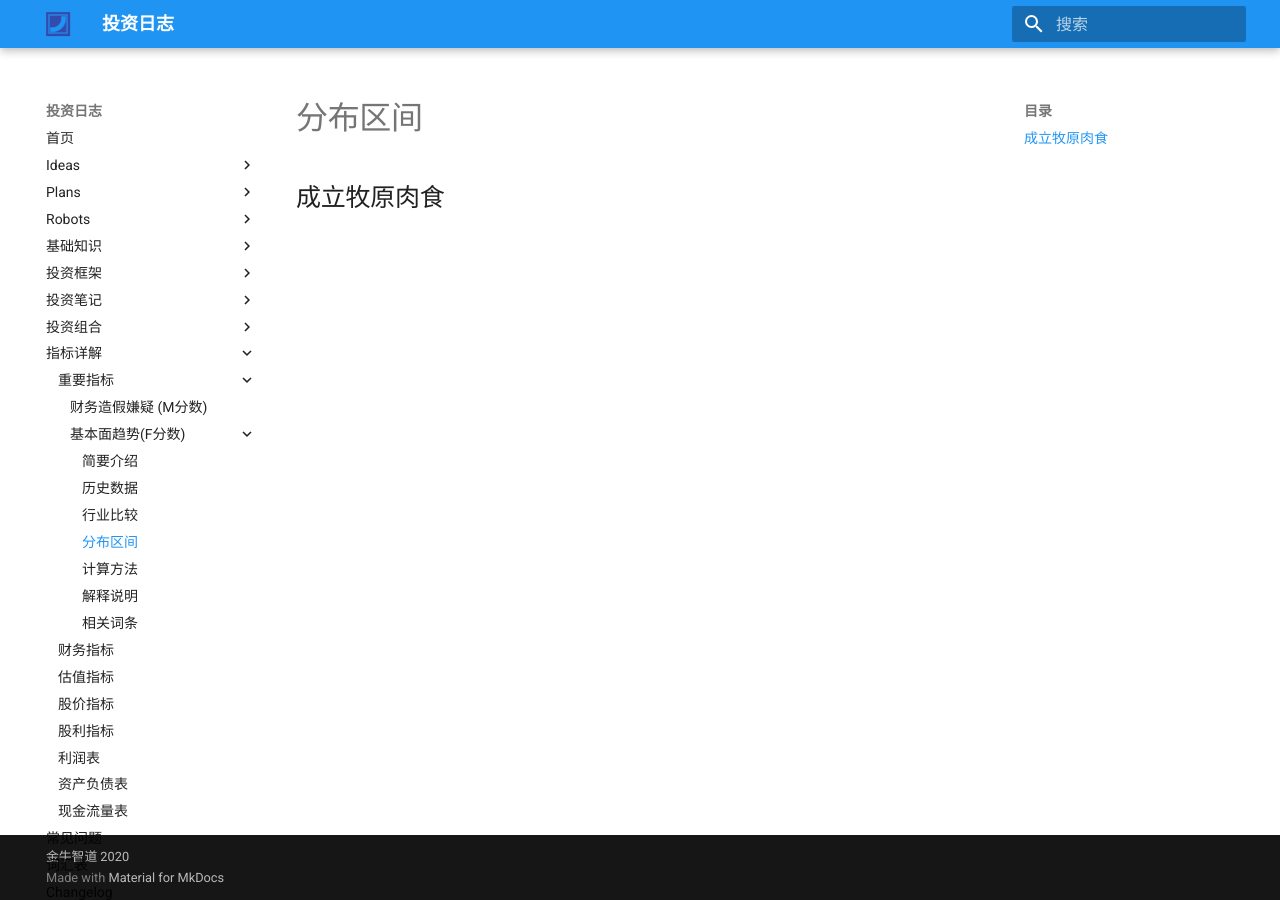
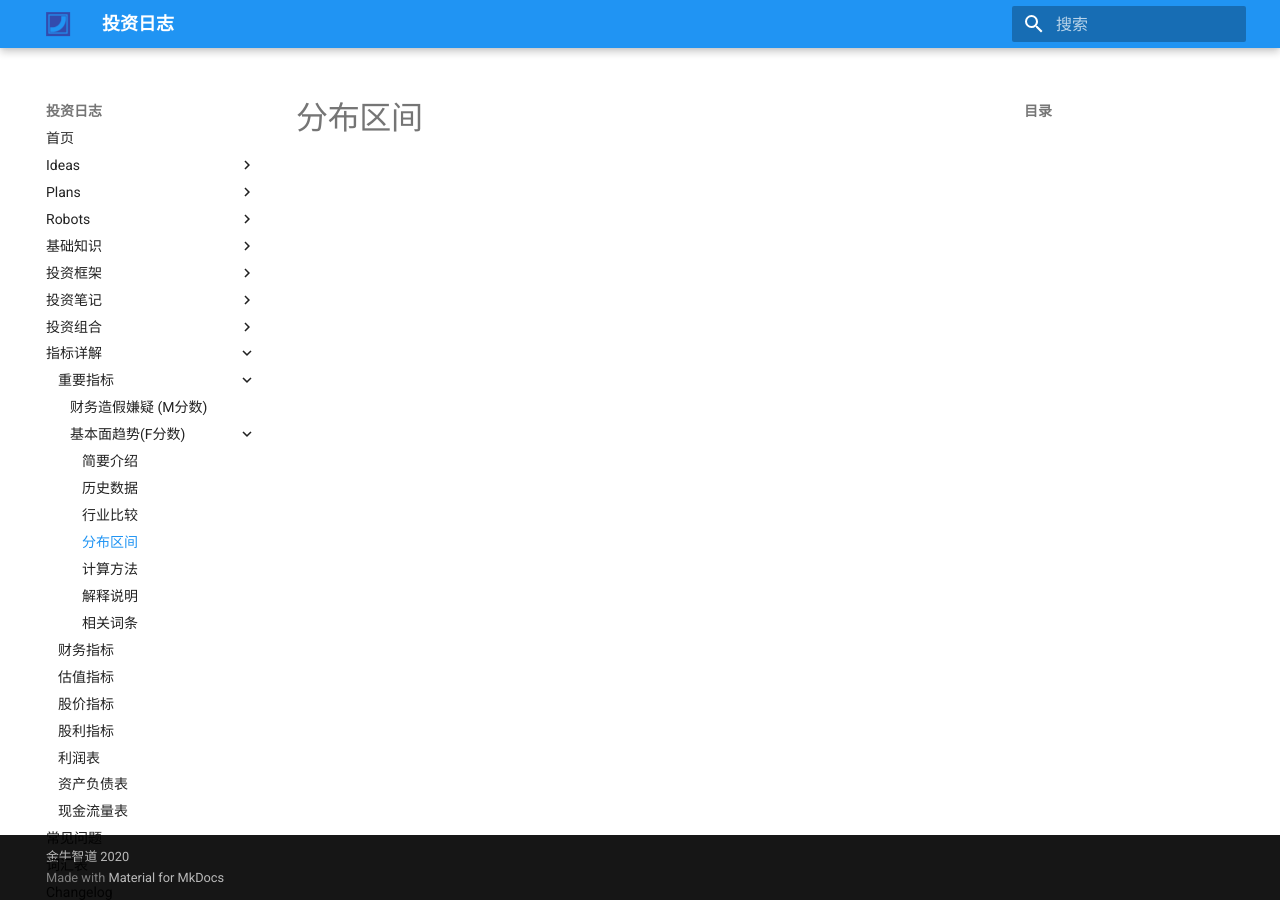
Before and after one commit to markqiu/jinniuai_wealth_safe_world, an MkDocs documentation site: the page built from docs/指标详解/重要指标/基本面趋势(F分数)/分布区间.md, in a window 1280 px wide. Built offline with MkDocs 1.6.1 and Material for MkDocs 9.7.7, drawn with Linux system fonts in a browser that asks for light colours.

```diff
--- a/docs/指标详解/重要指标/基本面趋势(F分数)/分布区间.md
+++ b/docs/指标详解/重要指标/基本面趋势(F分数)/分布区间.md
@@ -1 +1 @@
-## 成立牧原肉食
+##
```
Also changed, not shown: docs/投资笔记/行业跟踪/猪肉/牧原股份.md (+1 -0 lines).
